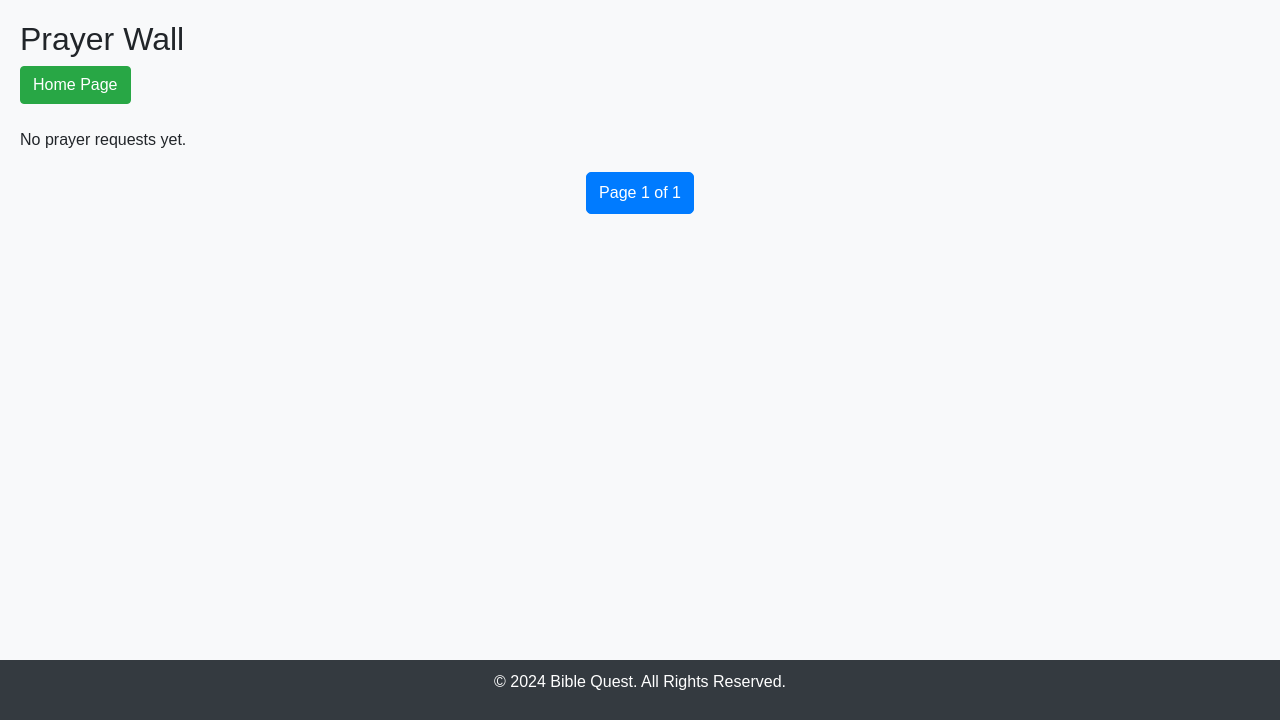
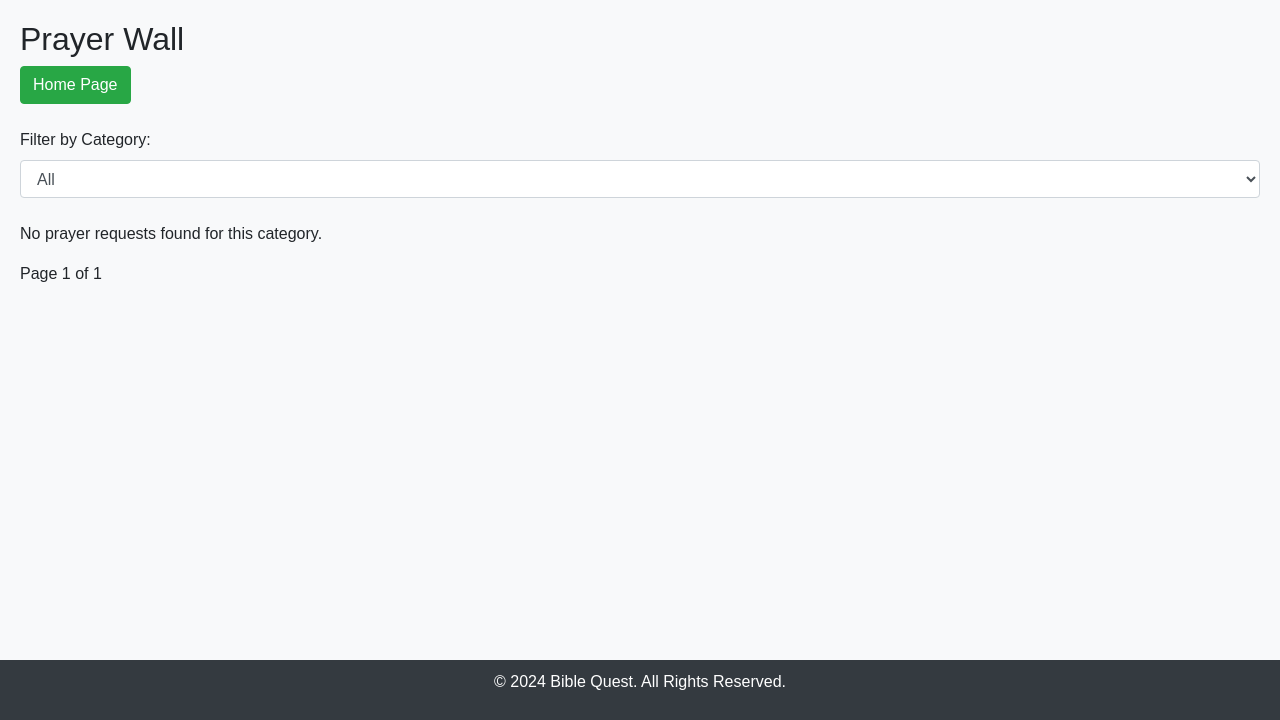
Before and after one commit to kandukurisanghavi/BibleQuest, a Django app: page /accounts/view_prayer_requests/ in a window 1280 px wide. Shown: the part 155-875 px from the top of the page. Run offline with Django 5.2, Linux system fonts and the light colour scheme; the visitor is signed in with stand-in values (Sample User, id 1); some libraries are stand-ins or nearby versions.

Commit message:
Add categories to PrayerRequest model and display categories in Prayer Wall with filtering support

```diff
--- a/biblequest/accounts/templates/accounts/view_prayer_requests.html
+++ b/biblequest/accounts/templates/accounts/view_prayer_requests.html
@@ -1,46 +1,9 @@
 <!-- filepath: c:\Users\HP\Major_Project\biblequest\accounts\templates\accounts\view_prayer_requests.html -->
 {% extends 'accounts/base.html' %}
-{% load static %}
 
 {% block title %}Prayer Wall{% endblock %}
 
 {% block content %}
-<style>
-    .prayer-request {
-        background-color: #f8f9fa;
-        padding: 15px;
-        margin-bottom: 20px;
-        border-radius: 10px;
-        box-shadow: 0 4px 8px rgba(0, 0, 0, 0.1);
-        border-left: 5px solid #007bff;
-    }
-
-    .pagination {
-        display: flex;
-        justify-content: center;
-        margin-top: 20px;
-    }
-
-    .pagination a, .pagination span {
-        margin: 0 5px;
-        padding: 8px 12px;
-        border: 1px solid #ddd;
-        border-radius: 5px;
-        text-decoration: none;
-        color: #007bff;
-    }
-
-    .pagination a:hover {
-        background-color: #f1f1f1;
-    }
-
-    .pagination .current-page {
-        background-color: #007bff;
-        color: white;
-        border-color: #007bff;
-    }
-</style>
-
 <div class="content">
     <h2>Prayer Wall</h2>
 
@@ -49,16 +12,45 @@
         <a href="{% url 'home' %}" class="btn btn-success">Home Page</a>
     </div>
 
+    <!-- Filter by Category -->
+    <form method="get" class="mb-4">
+        <label for="category">Filter by Category:</label>
+        <select id="category" name="category" class="form-control" onchange="this.form.submit()">
+            <option value="" {% if not selected_category %}selected{% endif %}>All</option>
+            <option value="health" {% if selected_category == 'health' %}selected{% endif %}>Health</option>
+            <option value="family" {% if selected_category == 'family' %}selected{% endif %}>Family</option>
+            <option value="career" {% if selected_category == 'career' %}selected{% endif %}>Career</option>
+            <option value="other" {% if selected_category == 'other' %}selected{% endif %}>Other</option>
+        </select>
+    </form>
+
     <!-- Display Prayer Requests -->
     {% for prayer in page_obj %}
         <div class="prayer-request">
             <h5>{{ prayer.user.username }} ({{ prayer.timestamp|date:"F j, Y, g:i a" }})</h5>
+            <p><strong>Category:</strong> {{ prayer.get_category_display }}</p>
             <p>{{ prayer.text }}</p>
 
             <h6>Comments:</h6>
             {% for comment in prayer.comments.all %}
                 <div class="comment">
                     <strong>{{ comment.user.username }}</strong>: {{ comment.text }}
+                    {% if comment.user == request.user %}
+                        <!-- Edit and Delete buttons -->
+                        <a href="#" class="btn btn-sm btn-warning" onclick="toggleEditForm({{ comment.id }})">Edit</a>
+                        <form method="post" action="{% url 'delete_comment' comment.id %}" style="display: inline;">
+                            {% csrf_token %}
+                            <button type="submit" class="btn btn-sm btn-danger">Delete</button>
+                        </form>
+
+                        <!-- Inline Edit Form -->
+                        <form method="post" action="{% url 'edit_comment' comment.id %}" id="edit-form-{{ comment.id }}" style="display: none; margin-top: 10px;">
+                            {% csrf_token %}
+                            <textarea name="comment_text" rows="2" class="form-control">{{ comment.text }}</textarea>
+                            <button type="submit" class="btn btn-sm btn-success">Save</button>
+                            <button type="button" class="btn btn-sm btn-secondary" onclick="toggleEditForm({{ comment.id }})">Cancel</button>
+                        </form>
+                    {% endif %}
                 </div>
             {% empty %}
                 <p>No comments yet. Be the first to comment!</p>
@@ -71,20 +63,29 @@
             </form>
         </div>
     {% empty %}
-        <p>No prayer requests yet.</p>
+        <p>No prayer requests found for this category.</p>
     {% endfor %}
 
     <!-- Pagination Controls -->
     <div class="pagination">
         {% if page_obj.has_previous %}
-            <a href="?page={{ page_obj.previous_page_number }}">Previous</a>
+            <a href="?page={{ page_obj.previous_page_number }}{% if selected_category %}&category={{ selected_category }}{% endif %}" class="btn btn-secondary">Previous</a>
         {% endif %}
-
-        <span class="current-page">Page {{ page_obj.number }} of {{ page_obj.paginator.num_pages }}</span>
-
+        <span>Page {{ page_obj.number }} of {{ page_obj.paginator.num_pages }}</span>
         {% if page_obj.has_next %}
-            <a href="?page={{ page_obj.next_page_number }}">Next</a>
+            <a href="?page={{ page_obj.next_page_number }}{% if selected_category %}&category={{ selected_category }}{% endif %}" class="btn btn-secondary">Next</a>
         {% endif %}
     </div>
 </div>
+
+<script>
+    function toggleEditForm(commentId) {
+        const form = document.getElementById(`edit-form-${commentId}`);
+        if (form.style.display === "none" || form.style.display === "") {
+            form.style.display = "block";
+        } else {
+            form.style.display = "none";
+        }
+    }
+</script>
 {% endblock %}
--- a/biblequest/accounts/views.py
+++ b/biblequest/accounts/views.py
@@ -92,34 +92,43 @@ def logout_view(request):
 
 @login_required
 def prayer_request(request):
-    form_submitted = False  # Track whether the form has been submitted
-    success_message = None  # Initialize the success message variable
+    form_submitted = False
+    success_message = None
 
     if request.method == 'POST':
         prayer_text = request.POST.get('prayer_request')
-        if prayer_text:
-            PrayerRequest.objects.create(user=request.user, text=prayer_text)
-            success_message = "Your prayer request has been submitted."  # Set the success message
-            form_submitted = True  # Mark the form as submitted
+        category = request.POST.get('category')  # Get the selected category
+        if prayer_text and category:
+            PrayerRequest.objects.create(user=request.user, text=prayer_text, category=category)
+            success_message = "Your prayer request has been submitted."
+            form_submitted = True
 
     return render(request, 'accounts/prayer_request.html', {
-        'form_submitted': form_submitted,  # Pass the form submission status to the template
-        'success_message': success_message  # Pass the success message to the template
+        'form_submitted': form_submitted,
+        'success_message': success_message,
     })
 
 
 # View Prayer Requests (Prayer Wall)
+from django.core.paginator import Paginator
+
 @login_required
 def view_prayer_requests(request):
-    # Fetch all prayer requests, ordered by the most recent
-    prayer_requests = PrayerRequest.objects.all().order_by('-timestamp')
+    category = request.GET.get('category')  # Get the selected category from the query parameters
+    if category:
+        prayer_requests = PrayerRequest.objects.filter(category=category).order_by('-timestamp')
+    else:
+        prayer_requests = PrayerRequest.objects.all().order_by('-timestamp')
 
-    # Paginate the prayer requests (e.g., 5 requests per page)
-    paginator = Paginator(prayer_requests, 5)  # Change 5 to the number of items you want per page
-    page_number = request.GET.get('page')  # Get the current page number from the query parameters
-    page_obj = paginator.get_page(page_number)  # Get the page object for the current page
+    paginator = Paginator(prayer_requests, 5)  # Paginate the prayer requests
+    page_number = request.GET.get('page')
+    page_obj = paginator.get_page(page_number)
 
-    return render(request, 'accounts/view_prayer_requests.html', {'page_obj': page_obj})
+    return render(request, 'accounts/view_prayer_requests.html', {
+        'page_obj': page_obj,
+        'selected_category': category,  # Pass the selected category to the template
+    })
+
 # Add Comment to a Prayer Request
 @login_required
 def add_comment(request, prayer_request_id):
```
Also changed, not shown: biblequest/accounts/models.py (+11 -0 lines), biblequest/accounts/templates/accounts/prayer_request.html (+12 -74 lines), biblequest/accounts/migrations/0007_prayerrequest_category_prayerrequest_prayed_count.py (added).
